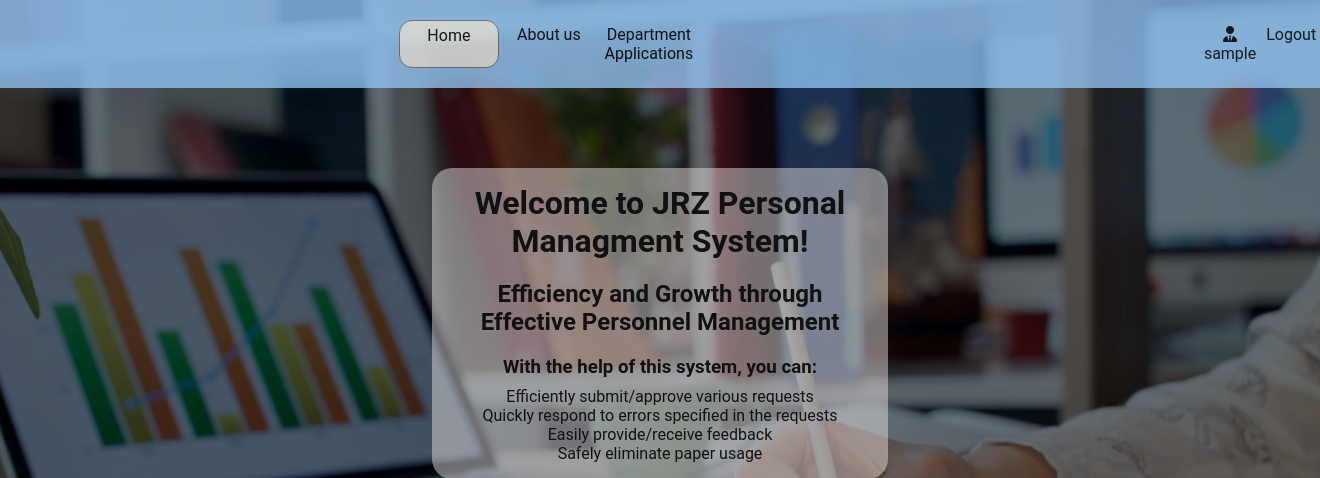
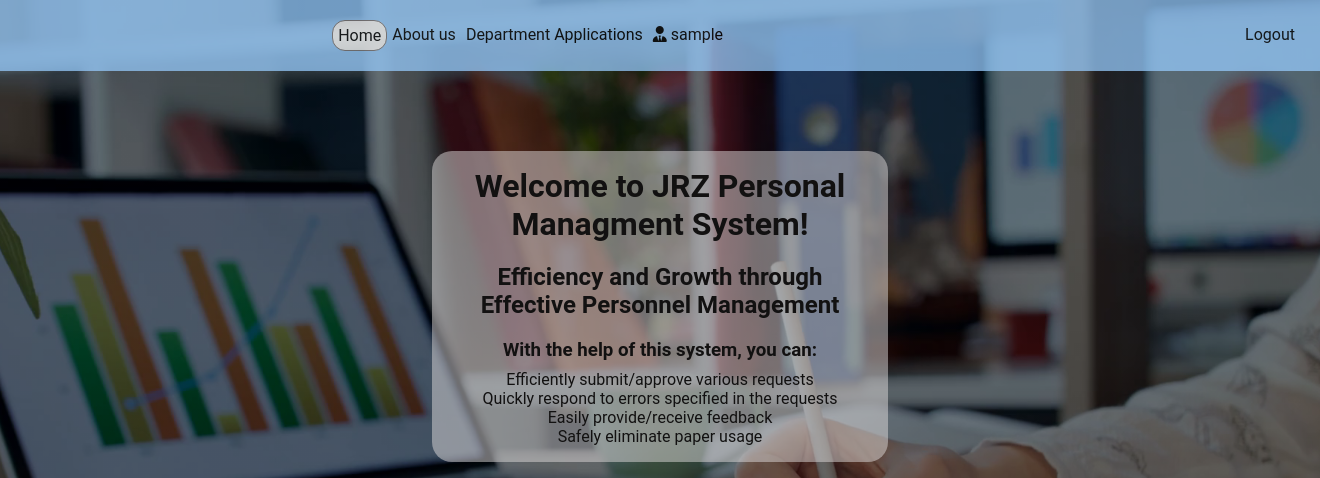
Before and after one commit to JurateKru/JRZ_project, a Django app: page / in a window 1320 px wide. Shown: the top 478 px of the page. Run offline with Django 4.2, Linux system fonts and the light colour scheme; the visitor is signed in with stand-in values (Sample User, id 1); some libraries are stand-ins or nearby versions.

Commit message:
style.css

```diff
--- a/JRZ/hr_system/static/css/style.css
+++ b/JRZ/hr_system/static/css/style.css
@@ -73,10 +73,10 @@ main {
 
 .top-header {
 
-    display: grid;
-    grid-template-columns: repeat(auto-fill, minmax(100px, 1fr));
-    text-align: center;
-    justify-content: center;
+    display: inline-flex;
+    /* grid-template-columns: repeat(auto-fill, minmax(100px, 1fr)); */
+    text-align: right;
+    justify-content: right;
     padding: 20px 20px 20px 20px;
     background-color: #95c9fa;
     opacity: 0.75;
@@ -84,25 +84,10 @@ main {
 }
 
 
-.top-header .button:nth-child(5) {  /* Logout-button */
-    grid-area: 1/14;
+.top-header .button:nth-child(4) {  /* Logout-button */
+    margin-right: 40%;
 }
 
-.top-header .button:nth-child(4){ /* User-button */
-    grid-area: 1/13;
-}
-
-.top-header .button:nth-child(1){ /* Home-button */
-    grid-area: 1/5;
-}
-
-.top-header .button:nth-child(3){ /* About-button */
-    grid-area: 1/7;
-}
-
-.top-header .button:nth-child(2){ /* Applications-button */
-    grid-area: 1/6;
-}
 
 .button {
     justify-items: right;
--- a/JRZ/hr_system/templates/base.html
+++ b/JRZ/hr_system/templates/base.html
@@ -21,7 +21,7 @@
                 <a class="button" href="{% url 'logout' %}">Logout</a>
             {% else %}
                 <a class="button" href="{% url 'login' %}">Login</a>
-                <a href="{% url 'signup' %}">Sign up</a>
+                <a class="button" href="{% url 'signup' %}">Sign up</a>
             {% endif %}
             {% endif %}
 
```
